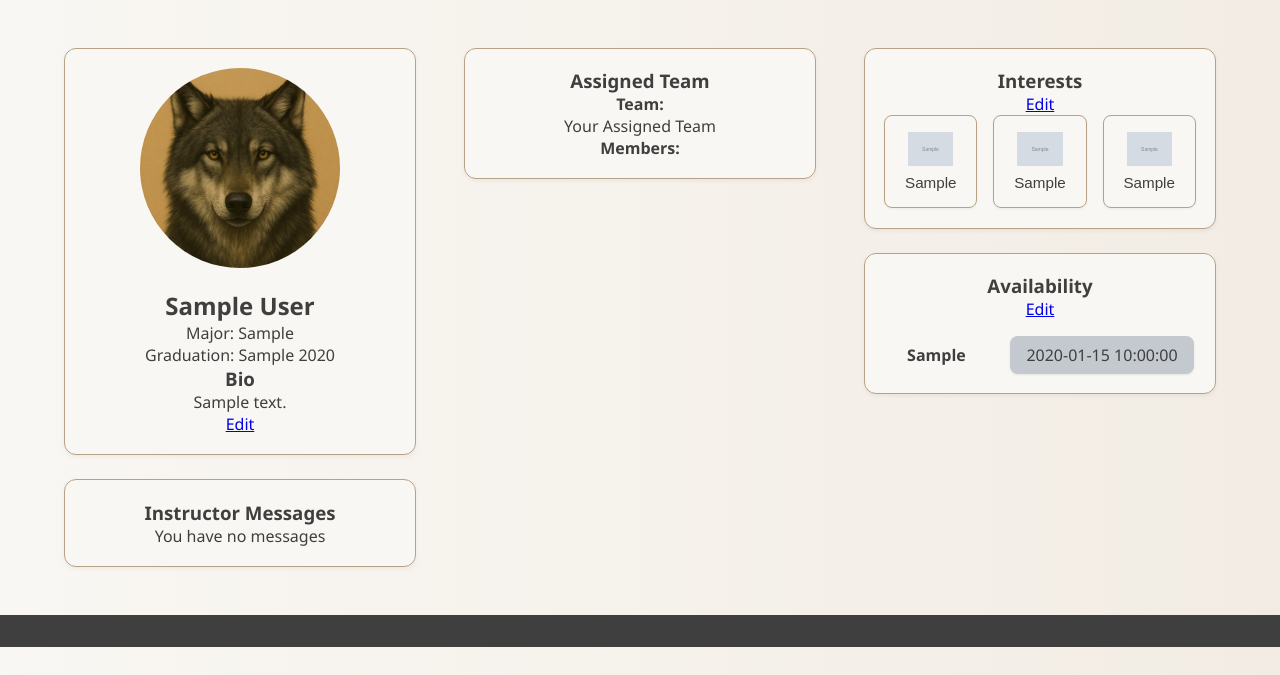
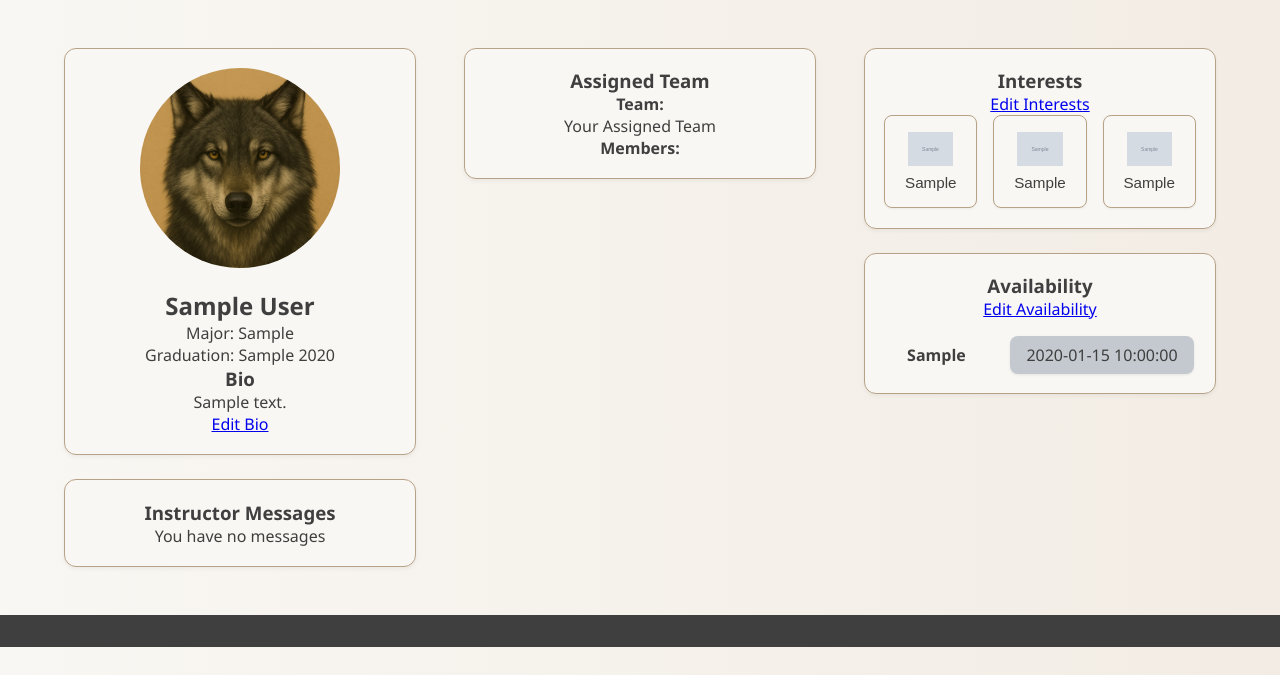
Before and after one commit to corrinne1009/TeamUp, a PHP site: page /StudentProfile.php in a window 1280 px wide. Shown: the part 80-755 px from the top of the page. Run offline with PHP 8.4, Linux system fonts and the light colour scheme; the visitor is signed in with stand-in values (Sample User, id 1); tables that the repository leaves empty or names only in its code hold one stand-in row (values such as "Sample post"); grey boxes marked "Sample" are stand-in pictures.

Commit message:
Update StudentProfile.php
Added the edit buttons and linked them up to the pages

```diff
--- a/StudentProfile.php
+++ b/StudentProfile.php
@@ -108,9 +108,10 @@ $teamName = "Your Assigned Team";
               <p>Major: <?= htmlspecialchars($profile['major']) ?></p>
               <p>Graduation: <?= htmlspecialchars($profile['graduationSemester']) ?> <?= htmlspecialchars($profile['graduationYear']) ?></p>
               <h3>Bio</h3>
-              <p><?= nl2br(htmlspecialchars($profile['bio'])) ?></p>
+              <!-- edit button bio -->
+             <p><?= nl2br(htmlspecialchars($profile['bio'])) ?></p>
+            <a href="?edit=bio" class="NavButton" style="margin-top: 0.5rem;">Edit Bio</a>
 
-              <a href="TO DO" class="edit-link">Edit</a>
             </div>
           </div>
         </div>
@@ -149,7 +150,10 @@ $teamName = "Your Assigned Team";
         <div class="card">
           <div class="interests">
             <h3>Interests</h3>
-            <a href="TO DO" class="edit-link">Edit</a>
+
+           <a href="?edit=interests" class="NavButton" style="margin-top: 0.5rem;">Edit Interests</a>
+
+
             <div class="interest-icons">
               <?php
               $interests = [$profile['interest1'], $profile['interest2'], $profile['interest3']];
@@ -168,7 +172,9 @@ $teamName = "Your Assigned Team";
         <div class="card">
           <div class="availability">
             <h3>Availability</h3>
-            <a href="TO DO" class="edit-link">Edit</a>
+            <a href="?edit=availability" class="NavButton" style="margin-top: 0.5rem;">Edit Availability</a>
+
+
             <div class="availability-grid horizontal">
               <?php foreach ($grouped as $day => $times): ?>
               <div class="availability-row">
```
